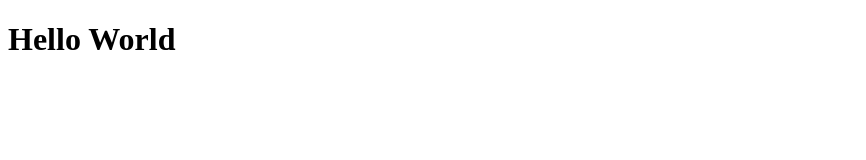
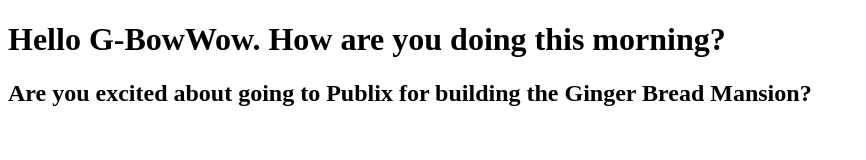
Before and after one commit to jbird6018/Hello-World, a plain HTML site: page index.html in a window 1280 px wide. Shown: the whole page, without its empty margins (0-866 px from the left). Drawn offline with Linux system fonts and the light colour scheme.

Commit message:
Added titles

```diff
--- a/index.html
+++ b/index.html
@@ -7,6 +7,7 @@
     <title>Document</title>
 </head>
 <body>
-    <h1>Hello World</h1>
+    <h1>Hello G-BowWow. How are you doing this morning?</h1>
+    <h2>Are you excited about going to Publix for building the Ginger Bread Mansion?</h2>
 </body>
 </html>
```
